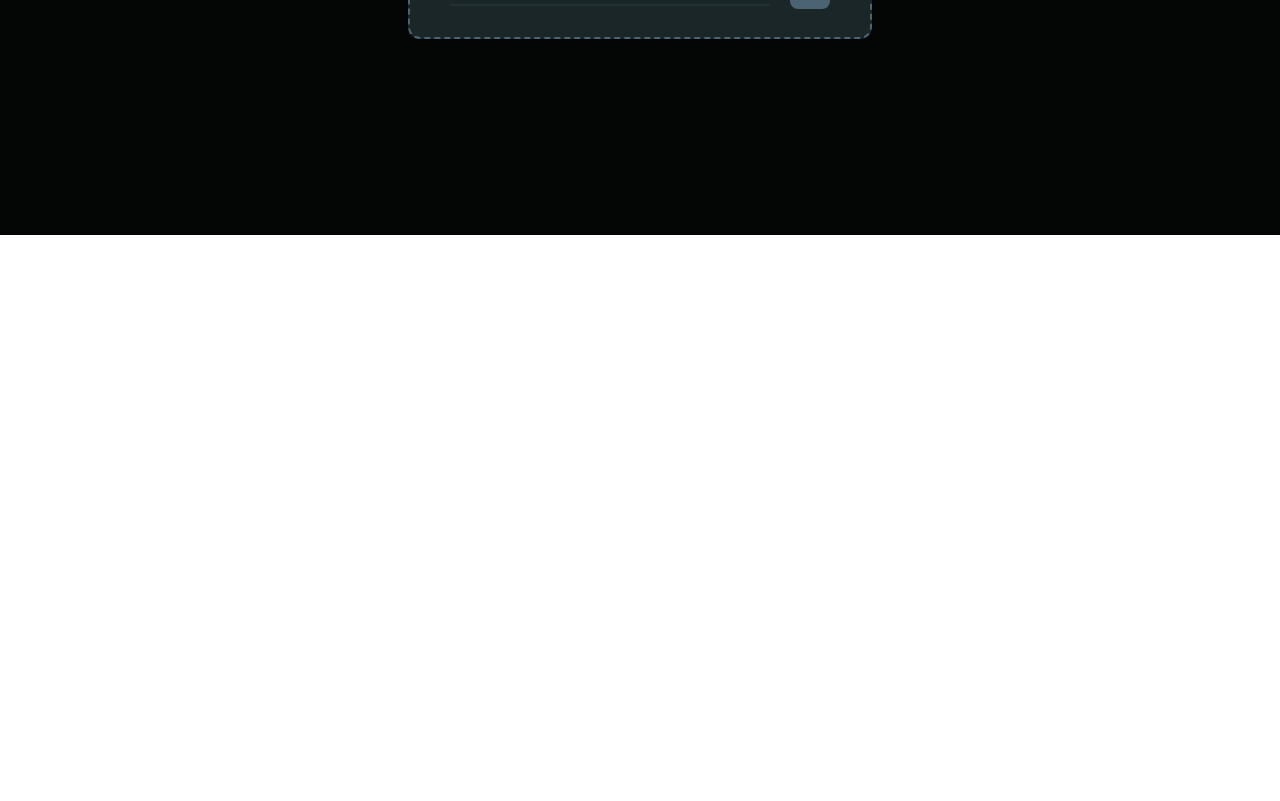
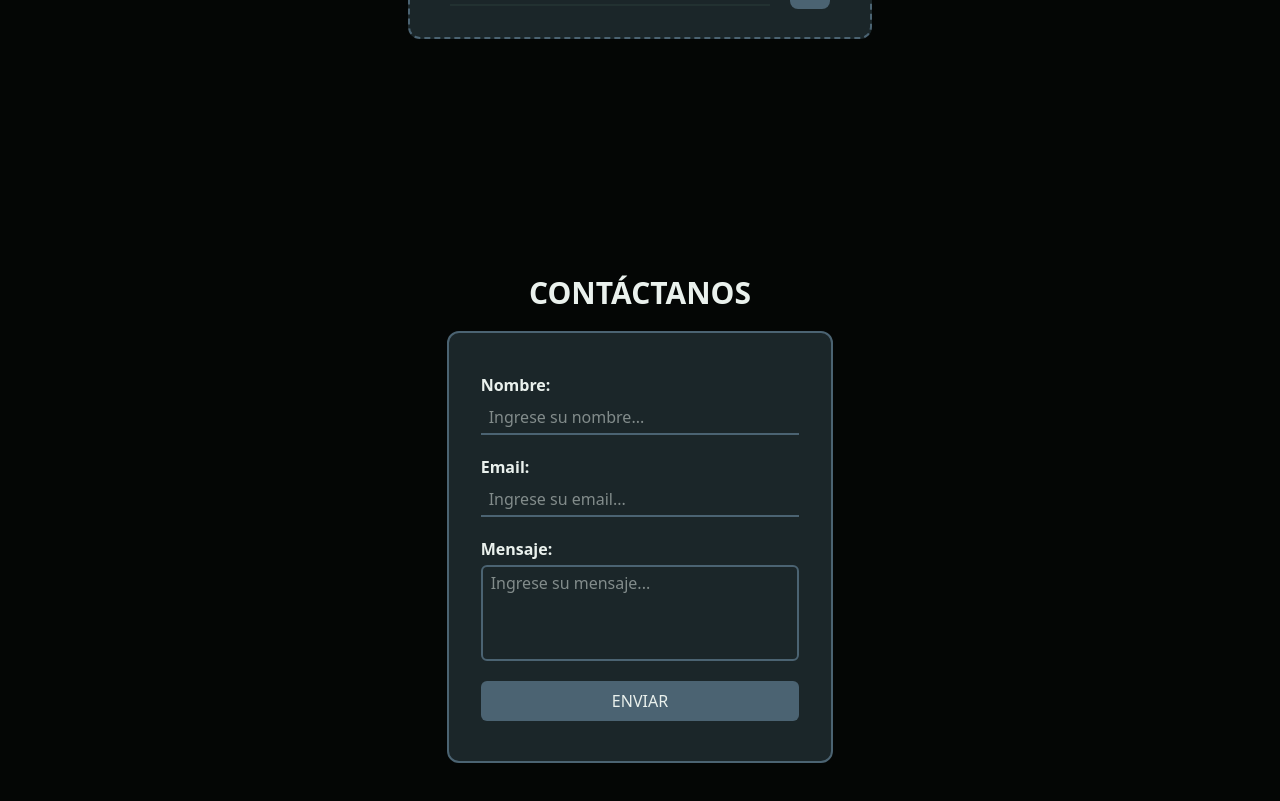
Before and after one commit to Over12/todo-list, a React (Vite) app: page / in a window 1280 px wide. Shown: the part 565-1366 px from the top of the page. Before the commit the page ends 800 px from the top, so only its background shows below. Built offline with nearby package versions, Linux system fonts and the light colour scheme; what @midudev/tailwind-animations would draw is missing.

Commit message:
feat: Agregar componente Contact para la gestión de consultas de usuarios

```diff
--- a/src/App.tsx
+++ b/src/App.tsx
@@ -1,3 +1,4 @@
+import Contact from './components/ui/Contact'
 import Home from './components/ui/Home'
 import NavBar from './components/ui/NavBar'
 
@@ -6,6 +7,7 @@ function App() {
     <>
       <NavBar />
       <Home />
+      <Contact />
     </>
   )
 }
--- /dev/null
+++ b/src/components/ui/Contact.tsx
@@ -0,0 +1,24 @@
+export default function Contact() {
+  return (
+    <section id='contacto' className='flex flex-col items-center justify-center px-10 sm:px-15 py-10'>
+      <h2 className='text-2xl sm:text-3xl uppercase font-bold mb-3 sm:mb-5'>Contáctanos</h2>
+      <form action='submit' className='w-full sm:w-1/3 flex flex-col gap-4 sm:gap-5 bg-secondary/50 border-2 border-accent p-5 sm:px-8 sm:py-10 rounded-xl hover:border-primary transition-colors'>
+        <div className='flex flex-col gap-1'>
+          <label htmlFor='nombre' className='font-semibold'>Nombre:</label>
+          <input type='text' name='nombre' placeholder='Ingrese su nombre...' required className='px-2 py-1 border-b-2 border-accent focus:outline-none focus:border-primary transition-colors' />
+        </div>
+        <div className='flex flex-col gap-1'>
+          <label htmlFor='email' className='font-semibold'>Email:</label>
+          <input type='email' name='email' placeholder='Ingrese su email...' required className='px-2 py-1 border-b-2 border-accent focus:outline-none focus:border-primary transition-colors' />
+        </div>
+        <div className='flex flex-col gap-1'>
+          <label htmlFor='mensaje' className='font-semibold'>Mensaje:</label>
+          <textarea name='mensaje' id='mensaje' placeholder='Ingrese su mensaje...' required className='resize-none min-h-24 px-2 py-1 rounded-md border-2 border-accent placeholder:text-text/50 focus:outline-none focus:border-primary transition-colors' />
+        </div>
+        <button className='uppercase bg-accent px-3 py-2 rounded-md cursor-pointer hover:bg-primary transition-colors'>
+          Enviar
+        </button>
+      </form>
+    </section>
+  )
+}
```
